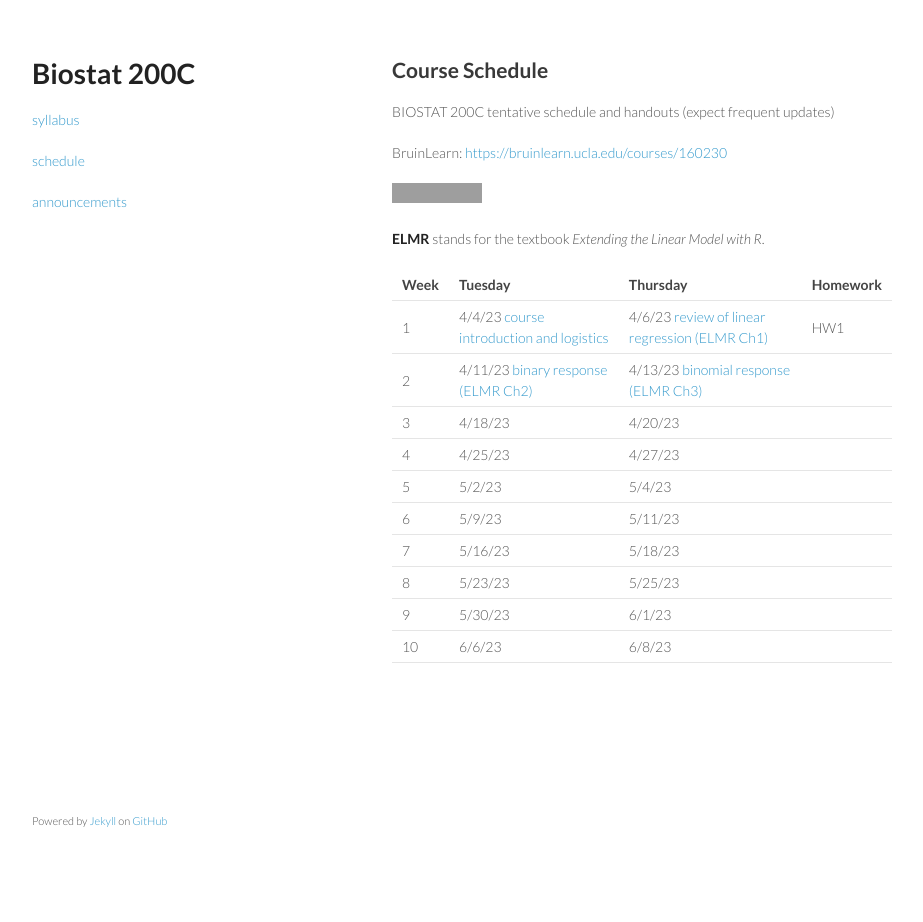
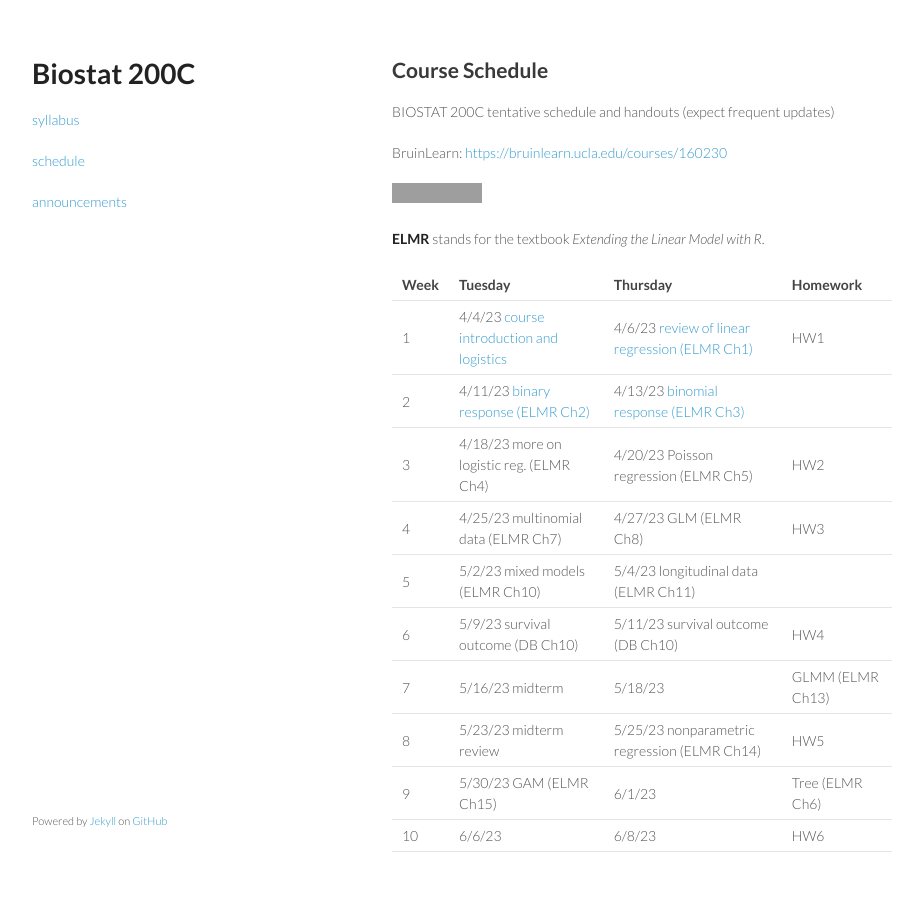
Before and after one commit to ucla-biostat-200c/2023spring, a Jekyll site: the page built from schedule/schedule.md, in a window 1280 px wide. Shown: the whole page, without its empty margins (178-1101 px from the left). Built offline with Jekyll 4.4.1, drawn with Linux system fonts in a browser that asks for light colours; before the commit the page ends 900 px from its top, so only the background shows below that; grey boxes are pictures that could not be loaded.

Commit message:
update schedule

```diff
--- a/schedule/schedule.md
+++ b/schedule/schedule.md
@@ -17,14 +17,14 @@ BruinLearn: <https://bruinlearn.ucla.edu/courses/160230>
 |:-----------|:----------------------|:------------------------|:------------|
 | 1 |4/4/23 [course introduction and logistics](../slides/01-intro/intro.html) | 4/6/23 [review of linear regression (ELMR Ch1)](../slides/02-lm/lm.html)  | HW1 |
 | 2 | 4/11/23 [binary response (ELMR Ch2)](../slides/03-binary/binary.html) | 4/13/23 [binomial response (ELMR Ch3)](../slides/04-binomial/binomial.html)| |
-| 3 | 4/18/23  | 4/20/23 | |
-| 4 | 4/25/23  | 4/27/23 | |
-| 5 | 5/2/23   | 5/4/23 | |
-| 6 | 5/9/23   | 5/11/23 | |
-| 7 | 5/16/23  | 5/18/23 | |
-| 8 | 5/23/23  | 5/25/23 | |
-| 9 | 5/30/23  | 6/1/23 | |
-| 10 | 6/6/23  | 6/8/23 | |
+| 3 | 4/18/23 more on logistic reg. (ELMR Ch4) | 4/20/23 Poisson regression (ELMR Ch5) |HW2 |
+| 4 | 4/25/23 multinomial data (ELMR Ch7)  | 4/27/23 GLM (ELMR Ch8) | HW3|
+| 5 | 5/2/23  mixed models (ELMR Ch10) | 5/4/23 longitudinal data (ELMR Ch11)  | |
+| 6 | 5/9/23  survival outcome (DB Ch10) | 5/11/23  survival outcome (DB Ch10) |HW4 |
+| 7 | 5/16/23 midterm | 5/18/23 | GLMM (ELMR Ch13)|
+| 8 | 5/23/23 midterm review | 5/25/23 nonparametric regression (ELMR Ch14) | HW5|
+| 9 | 5/30/23 GAM (ELMR Ch15) | 6/1/23 |Tree (ELMR Ch6) |
+| 10 | 6/6/23  | 6/8/23 |HW6 |
 
 <!--
 | 3 | 4/14 binomial response (ELMR 3) \[[Rmd](https://raw.githubusercontent.com/ucla-biostat-200c-2020spring/ucla-biostat-200c-2020spring.github.io/master/slides/04-binomial/binomial.Rmd), [html](../slides/04-binomial/binomial.html)\]  | [4/16](https://ucla-biostat-200c-2020spring.github.io/biostat200cspring2020/2020/04/16/week3-day2.html) more on logistic reg. (ELMR 4) \[[Rmd](https://raw.githubusercontent.com/ucla-biostat-200c-2020spring/ucla-biostat-200c-2020spring.github.io/master/slides/05-otherlogistic/otherlogistic.Rmd), [html](../slides/05-otherlogistic/otherlogistic.html)\] | HW2 \[[Rmd](https://raw.githubusercontent.com/ucla-biostat-200c-2020spring/ucla-biostat-200c-2020spring.github.io/master/hw/hw2/hw2.Rmd), [html](../hw/hw2/hw2.html)\] |
```
